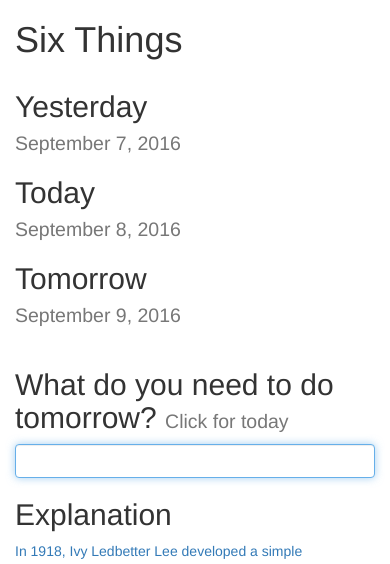
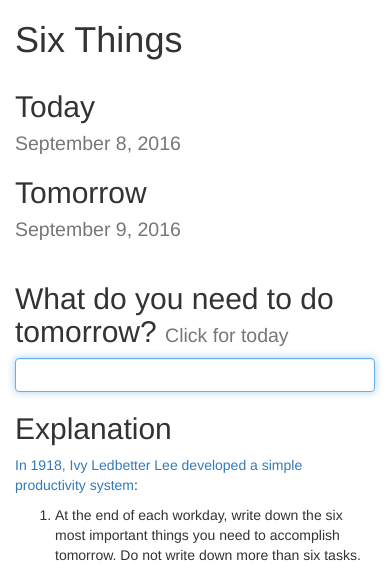
Before and after one commit to wizpig64/sixthings, a Django app: page / in a window 390 px wide. Shown: the top 564 px of the page. Run offline with Django 3.2, Linux system fonts and the light colour scheme; a user stored in the database is signed in; tables that the repository leaves empty hold one stand-in row (values such as "Sample post"); some libraries are stand-ins or nearby versions.

Commit message:
hide yesterday on mobile

```diff
--- a/sixthings/jinja2/sixthings/thing_list.html
+++ b/sixthings/jinja2/sixthings/thing_list.html
@@ -16,7 +16,7 @@
     <h1>Six Things</h1>
     <div class="row">
       {% for day in days %}
-        <div class="col-sm-4">
+        <div class="col-sm-4 {% if day['name'] == 'yesterday' %}hidden-xs{% endif %}">
           <h2>
             {{ day['name'].title() }}<br>
             <small>{{ day['date'].strftime('%B %-d, %Y') }}</small>
```
